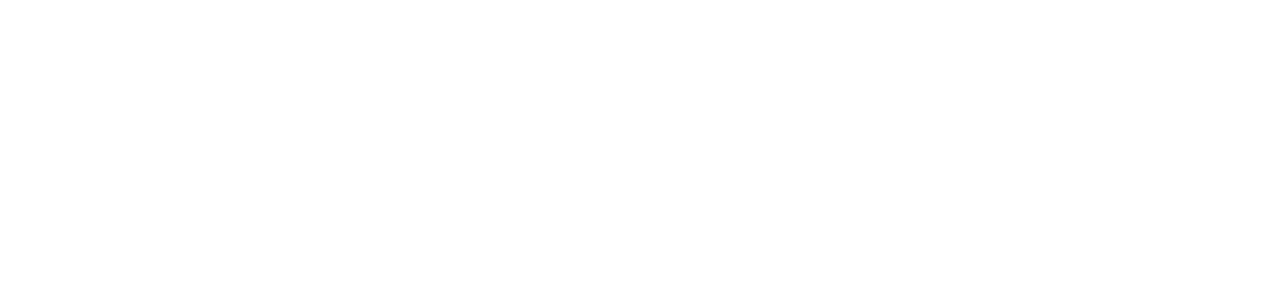
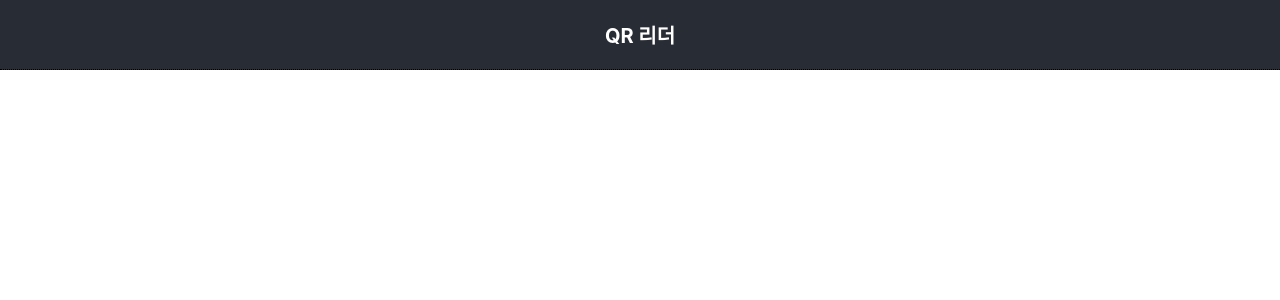
Before and after one commit to skymill2000/fintech0627, a React (Create React App) app in the folder fintech/: page /qrreader in a window 1280 px wide. Before the commit this address had no page. Shown: the top 300 px of the page. Built offline with nearby package versions, Linux system fonts and the light colour scheme.

Commit message:
QR 리더기 페이지

```diff
--- a/fintech/src/App.js
+++ b/fintech/src/App.js
@@ -8,6 +8,7 @@
 import MainPage from "./pages/MainPage";
 import BalancePage from "./pages/BalancePage";
 import QrCodePage from "./pages/QrCodePage";
+import QrReaderPage from "./pages/QrReaderPage";
 
 function App() {
   return (
@@ -18,6 +19,7 @@
         <Route path="/main" element={<MainPage />}></Route>
         <Route path="/balance" element={<BalancePage />}></Route>
         <Route path="/qr" element={<QrCodePage />}></Route>
+        <Route path="/qrreader" element={<QrReaderPage />}></Route>
       </Routes>
     </BrowserRouter>
   );
--- a/fintech/src/pages/QrCodePage.js
+++ b/fintech/src/pages/QrCodePage.js
@@ -19,7 +19,9 @@
     <div>
       <TopBar title={"QR코드"}></TopBar>
       <QRBlock>
-        <QRCodeSVG size={200} value={fintechUseNo} />,
+        <QRCodeSVG size={200} value={fintechUseNo} />
+        <br />
+        <p>{fintechUseNo}</p>
       </QRBlock>
     </div>
   );
--- /dev/null
+++ b/fintech/src/pages/QrReaderPage.js
@@ -0,0 +1,12 @@
+import React from "react";
+import TopBar from "../components/common/TopBar";
+
+const QrReaderPage = () => {
+  return (
+    <div>
+      <TopBar title={"QR 리더"}></TopBar>
+    </div>
+  );
+};
+
+export default QrReaderPage;
```
